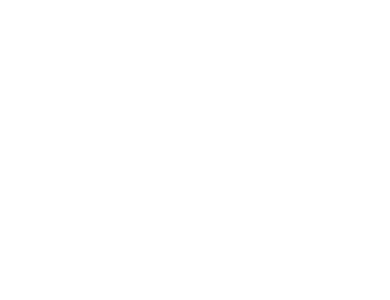
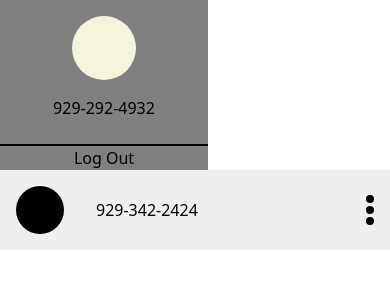
Before and after one commit to lcubestudios/intouch-frontend, a Vue app: page /framework in a window 390 px wide. Shown: the top 300 px of the page. Built offline with nearby package versions, Linux system fonts and the light colour scheme.

Commit message:
initial commit

```diff
--- /dev/null
+++ b/src/components/ContactList.vue
@@ -0,0 +1,58 @@
+<template>
+  <div>
+    <div class="contact_list">
+      <div class="contact_list_wrapper">
+        <div class="contact_profile_container">
+          <div class="contact_profile_image"></div>
+        </div>
+        <div class="contact_profile_number">929-342-2424</div>
+        <div class="contact_profile_dots_container">
+          <div class="contact_profile_dots"></div>
+          <div class="contact_profile_dots"></div>
+          <div class="contact_profile_dots"></div>
+        </div>
+      </div>
+    </div>
+  </div>
+</template>
+
+<style scoped>
+  @media only screen and (max-width: 390px) {
+    html {
+      font-size: calc(100vw / 390px * 10);
+    }
+
+    .contact_list {
+      width: 100%;
+      height: auto;
+      padding: 1rem;
+      background-color: #efefef;
+    }
+
+    .contact_list_wrapper {
+      display: flex;
+      align-items: center;
+      justify-content: space-between;
+    }
+
+    .contact_profile_container {
+      height: 3rem;
+      width: 3rem;
+      background-color: black;
+      border-radius: 50%;
+      margin-right: 2rem;
+    }
+
+    .contact_profile_dots_container {
+      margin-left: auto;
+    }
+
+    .contact_profile_dots {
+      height: .5rem;
+      width: .5rem;
+      background-color: black;
+      border-radius: 50%;
+      margin: .2rem 0;
+    }
+  }
+</style>
--- /dev/null
+++ b/src/components/Dropdown.vue
@@ -0,0 +1,73 @@
+<template>
+  <div>
+    <div class="dropdown_container">
+      <figure class="dropdown_image_container">
+        <div class="dropdown_img"></div>
+      </figure>
+      <div class="dropdown_profile_number">
+        <span class="profile_number_text">929-292-4932</span>
+      </div>
+      <ul class="dropdown_options">
+        <div class="dropdown_items_wrapper">
+          <div class="line_divider"></div>
+          <div class="dropdown_item_container">
+            <button><li class="dropdown_items">Log Out</li></button>
+          </div>
+        </div>
+      </ul>
+    </div>
+  </div>
+</template>
+
+<style scoped>
+
+  @media only screen and (max-width: 390px) {
+    html {
+      font-size: calc(100vw / 390px * 10);
+    }
+
+    .dropdown_container {
+      width: 13rem;
+      height: auto;
+      background-color: grey;
+      display: flex;
+      flex-direction: column;
+      align-content: center;
+      align-items: center;
+    }
+
+    .dropdown_image_container {
+      height: 4rem;
+      width: 4rem;
+      margin-bottom: 1rem;
+      background-color: beige;
+      margin-top: 1rem;
+      border-radius: 50%
+    }
+
+    .dropdown_profile_number {
+      margin-bottom: 1.5rem;
+    }
+
+    .dropdown_options {
+      width: 100%;
+      text-align: center;
+    }
+
+    .dropdown_item_contianer {
+      width: 100%;
+      padding-top: 1rem;
+      padding-bottom: 1rem;
+    }
+
+    .line_divider {
+      height: 2px;
+      background-color: black;
+      width: 100%;
+    }
+  };
+
+
+
+
+</style>
--- a/src/main.js
+++ b/src/main.js
@@ -7,9 +7,13 @@
 import './assets/css/tailwind.css'
 
 import LoginForm from './components/LoginForm.vue'
+import Dropdown from './components/Dropdown.vue'
+import ContactList from './components/ContactList.vue'
 
 createApp(App)
 	.use(router)
 	.use(store)
 	.component('LoginForm', LoginForm)
+	.component('Dropdown', Dropdown)
+	.component('ContactList', ContactList)
 	.mount("#messaging-app");
--- a/src/views/Framework.vue
+++ b/src/views/Framework.vue
@@ -1,6 +1,7 @@
 <template>
 	<div>
-
+		<Dropdown/>
+		<ContactList/>
 	</div>
 </template>
 
```
